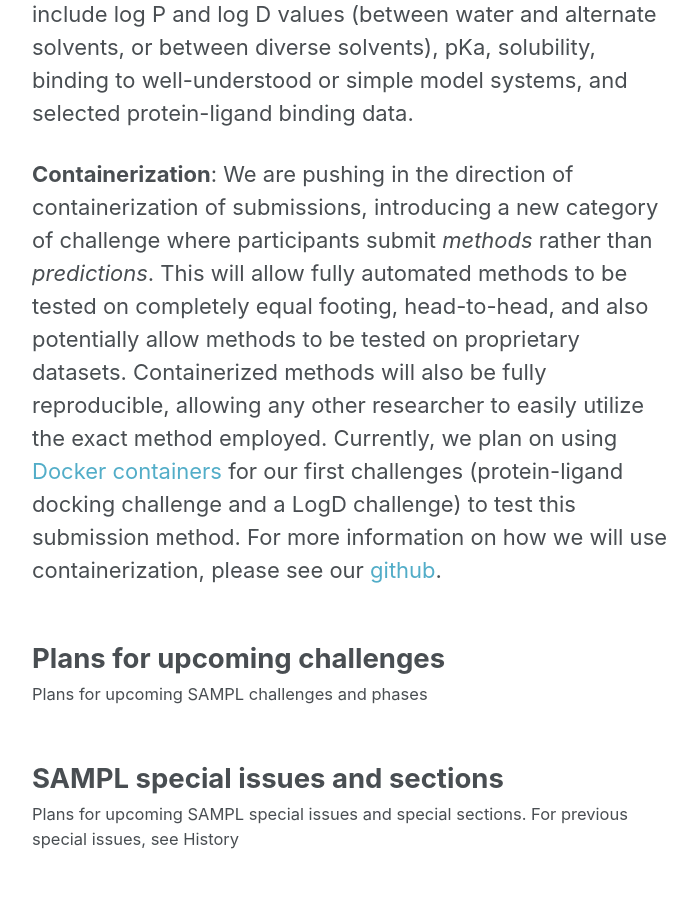
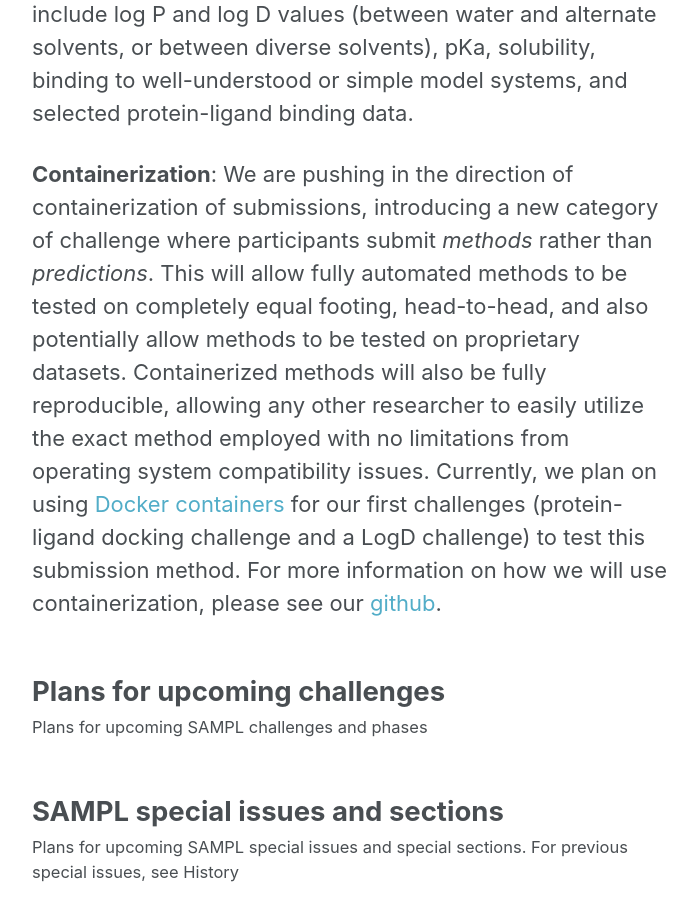
Before and after one commit to samplchallenges/samplchallenges.github.io, a Jekyll site: the page built from _roadmap/index.md, in a window 1280 px wide and 900 px high, scrolled down 971 px. Shown: the whole window, without its empty margins (290-987 px from the left). Built offline with Jekyll 4.4.1, drawn with Linux system fonts in a browser that asks for light colours.

Commit message:
Update index.md

```diff
--- a/_roadmap/index.md
+++ b/_roadmap/index.md
@@ -14,7 +14,7 @@ In general, the SAMPL roadmap is in flux depending on whether there are snags in
 
 **Data donation**: In general we seek assistance in obtaining high quality data along the lines described in the roadmap above. Some of the measurements will be conducted in our own laboratories, but for others, we rely on donations of data, internships with industry partners, etc., and we are delighted to have help in this regard. Please contact [David L. Mobley](https://mobleylab.org/people/david-mobley/) at dmobley (you know what symbol) mobleylab.org if you have ideas or can help. Properties of particular interest include log P and log D values (between water and alternate solvents, or between diverse solvents), pKa, solubility, binding to well-understood or simple model systems, and selected protein-ligand binding data.
 
-**Containerization**: We are pushing in the direction of containerization of submissions, introducing a new category of challenge where participants submit *methods* rather than *predictions*. This will allow fully automated methods to be tested on completely equal footing, head-to-head, and also potentially allow methods to be tested on proprietary datasets. Containerized methods will also be fully reproducible, allowing any other researcher to easily utilize the exact method employed. Currently, we plan on using [Docker containers](https://www.docker.com/resources/what-container) for our first challenges (protein-ligand docking challenge and a LogD challenge) to test this submission method. For more information on how we will use containerization, please see our [github](https://github.com/samplchallenges/SAMPL-containers/tree/main/tutorials).
+**Containerization**: We are pushing in the direction of containerization of submissions, introducing a new category of challenge where participants submit *methods* rather than *predictions*. This will allow fully automated methods to be tested on completely equal footing, head-to-head, and also potentially allow methods to be tested on proprietary datasets. Containerized methods will also be fully reproducible, allowing any other researcher to easily utilize the exact method employed with no limitations from operating system compatibility issues. Currently, we plan on using [Docker containers](https://www.docker.com/resources/what-container) for our first challenges (protein-ligand docking challenge and a LogD challenge) to test this submission method. For more information on how we will use containerization, please see our [github](https://github.com/samplchallenges/SAMPL-containers/tree/main/tutorials).
 
 
 {% for collection in site.collections %}
```
